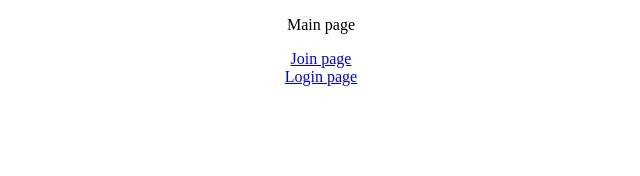
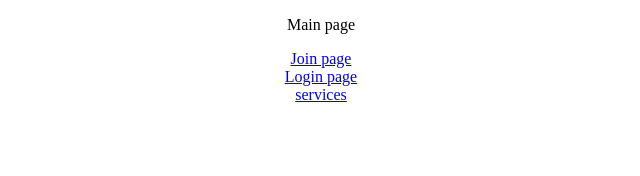
Before and after one commit to zole77/USSUM, a React (Create React App) app in the folder src/main/webapp/frontend/: page / in a window 1280 px wide. Shown: the top 176 px of the page, without its empty margins (327-967 px from the left). Built offline with nearby package versions, Linux system fonts and the light colour scheme.

Commit message:
bom main edit

```diff
--- a/src/main/webapp/frontend/src/App.js
+++ b/src/main/webapp/frontend/src/App.js
@@ -3,6 +3,7 @@ import { BrowserRouter, Route, Routes } from "react-router-dom";
 import Main from "./Layout/Main";
 import Join from "./routes/Join/Join";
 import Login from "./routes/Login/Login";
+import Services from "./routes/Services";
 
 function App() {
   return (
@@ -11,6 +12,7 @@ function App() {
         <Route path="/" element={<Main />} />
         <Route path="/join" element={<Join />} />
         <Route path="/login" element={<Login />} />
+        <Route patt="/services" element={<Services />} />
       </Routes>
     </BrowserRouter>
   );
--- a/src/main/webapp/frontend/src/Layout/Main.js
+++ b/src/main/webapp/frontend/src/Layout/Main.js
@@ -8,6 +8,8 @@ function Main() {
       <Link to="/join">Join page</Link>
       <br />
       <Link to="/login">Login page</Link>
+      <br />
+      <Link to="/services">services</Link>
     </div>
   );
 }
```
